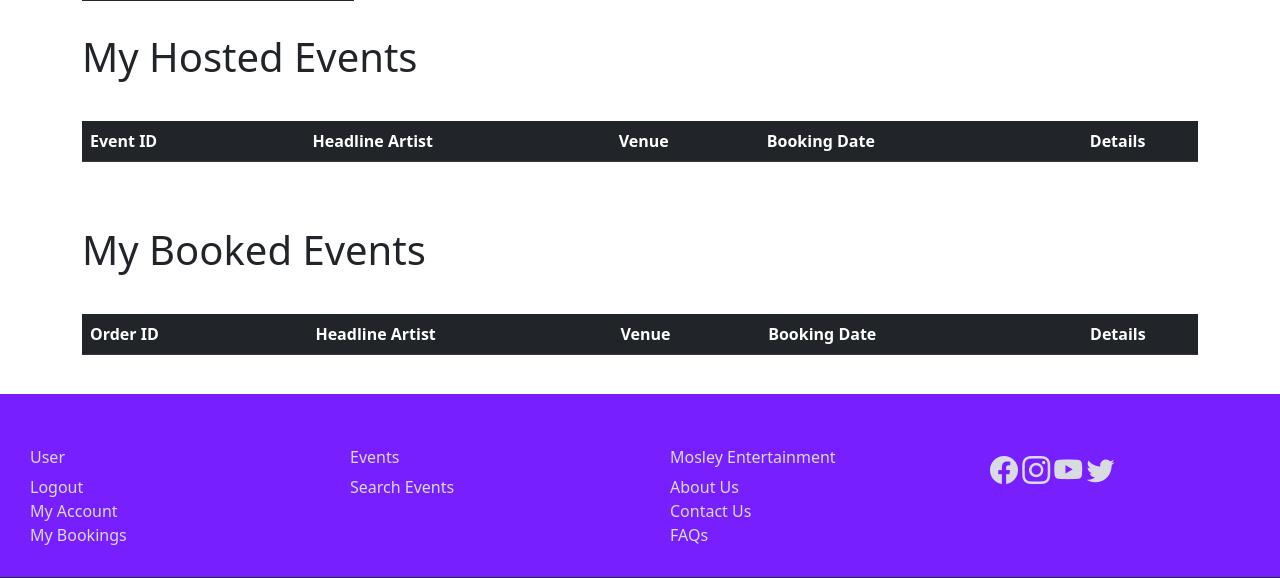
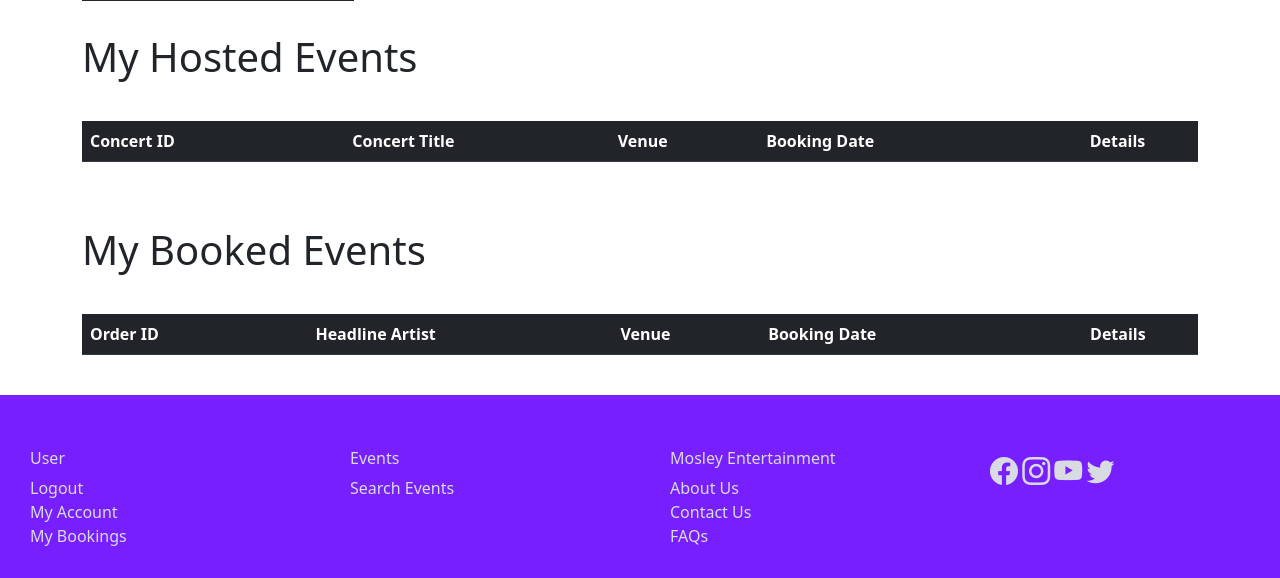
Before and after one commit to SignorRobet/iab207-assignment3, a Flask app: page /myconcerts in a window 1280 px wide. Shown: the part 292-870 px from the top of the page. Run offline with Flask 2, Linux system fonts and the light colour scheme; the visitor is signed in with stand-in values (Sample User, id 1); data comes from the database, SQL or seed files in the repository; data that the repository does not hold is empty; some libraries are stand-ins or nearby versions.

Commit message:
edit to genre query and my concerts listing

```diff
--- a/website/templates/myconcerts.html
+++ b/website/templates/myconcerts.html
@@ -84,34 +84,35 @@
                     <table class="table table-striped align-middle">
                         <thead class="table-dark">
                             <tr>
-                                <th class="" scope="col">Event ID</th>
+                                <th class="" scope="col">Concert ID</th>
                                 <th scope="col"></th>
-                                <th scope="col">Headline Artist</th>
+                                <th scope="col">Concert Title</th>
                                 <th class="d-none d-sm-table-cell" scope="col">Venue</th>
                                 <th scope="col">Booking Date</th>
                                 <th class="text-center" scope="col">Details</th>
                             </tr>
                         </thead>
                         <tbody>
-                            <tr>
                             <!-- Hosted Events -->
                             {% for hosted in current_user.events %}
-
+                            <tr>
                                 <th scope="row">{{hosted.id}}</th>
                                 <td class="img-tablecell d-table-cell"><img class="img-fluid img-table"
                                         src={{hosted.image}} alt="Concert Image"></td>
-                                <td>{{hosted.img}}</td>
                                 <td class="d-none d-sm-table-cell">{{hosted.title}}</td>
                                 <td> {{hosted.venue}} </td>
                                 <td> {{hosted.time}} </td>
                                 <td class="text-center">
                                     <a href="concertDetails.html" class="btn btn-primary btn-green">
+                                        View Event
+                                    </a>
+                                    <a href="concertDetails.html" class="btn btn-primary btn-green">
                                         Edit Event
                                     </a>
                                 </td>
+
+                            </tr>
                             {% endfor %}
-                            </tr>
-
                         </tbody>
                     </table>
                 </div>
@@ -163,22 +164,21 @@
                         </thead>
                         <tbody>
 
+                            {% for booking in current_user.bookings %}
                             <tr>
-
-                            {% for event in current_user.bookings %}
-                            <th scope="row">{{event.id}}</th>
+                                <th scope="row">{{booking.id}}</th>
                                 <td class="img-tablecell d-table-cell"><img class="img-fluid img-table"
-                                    src= {{event.image}} alt="Concert Image"></td>
-                            <td>{{event.title}}</td>
-                            <td class="d-none d-sm-table-cell">{{event.venue}}</td>
-                            <td> {{event.time}} </td>
+                                        src={{booking.event.image}} alt="Concert Image"></td>
+                                <td>{{booking.event.title}}</td>
+                                <td class="d-none d-sm-table-cell">{{booking.event.venue}}</td>
+                                <td> {{booking.event.time}} </td>
                                 <td class="text-center">
                                     <a href="concertDetails.html" class="btn btn-primary btn-green">
                                         View Details
                                     </a>
                                 </td>
+                            </tr>
                             {% endfor %}
-                        </tr>
                         </tbody>
                     </table>
                 </div>
--- a/website/views.py
+++ b/website/views.py
@@ -44,7 +44,7 @@ def genre():
         if (dest == 'all'):
             events = Event.query.all()
         else:
-            events = Event.query.filter(Event.genre.like(dest)).all()
+            events = Event.query.filter(Event.genre == dest).all()
         return render_template('index.html', events=events)
     else:
         return redirect(url_for('main.index'))
```
Lines whose indentation alone changed are shown as unchanged.
